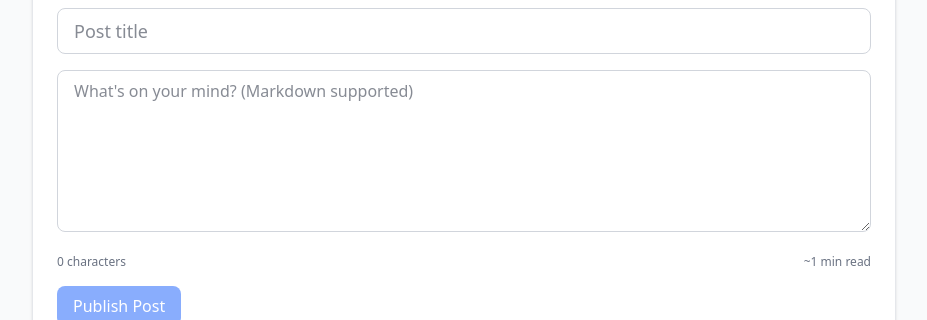
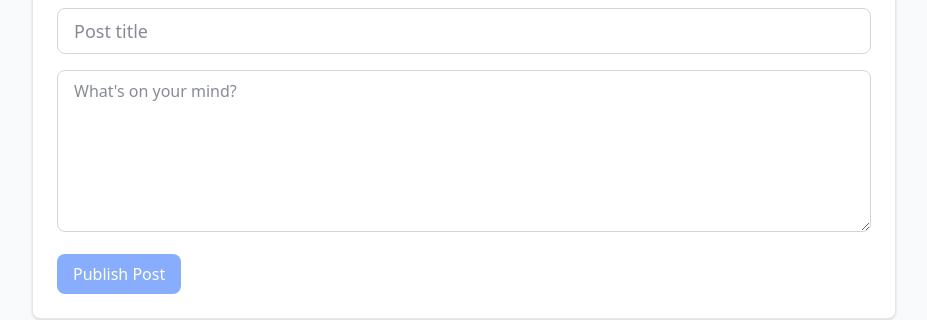
Before and after one commit to od317/blog-site, a Next.js app in the folder frontend/: page / in a window 1280 px wide. Shown: the part 195-515 px from the top of the page, without its empty margins (176-1103 px from the left). Built offline with nearby package versions, Linux system fonts and the light colour scheme; no server answers.

Commit message:
Edit: edit create post form to pass cookies to server action

```diff
--- a/frontend/app/actions/post.actions.ts
+++ b/frontend/app/actions/post.actions.ts
@@ -13,6 +13,7 @@ import { cookies } from "next/headers";
 interface CreatePostInput {
   title: string;
   content: string;
+  cookieString: string; // Add this
 }
 
 interface CreatePostResponse {
@@ -56,12 +57,10 @@ export async function createPost(
   data: CreatePostInput,
 ): Promise<CreatePostResponse> {
   console.log("🔧 SERVER ACTION: createPost called");
-  console.log("🔧 Data:", data);
-  console.log("🔧 NODE_ENV:", process.env.NODE_ENV);
-  console.log("🔧 NEXT_PUBLIC_API_URL:", process.env.NEXT_PUBLIC_API_URL);
+  console.log("🔧 Cookies present:", !!data.cookieString);
+  console.log("🔧 Cookie string length:", data.cookieString?.length || 0);
 
   try {
-    // Validate input
     if (!data.title?.trim()) {
       return { success: false, error: "Title is required" };
     }
@@ -70,26 +69,15 @@ export async function createPost(
       return { success: false, error: "Content is required" };
     }
 
-    // ============================================
-    // IMPORTANT: Get cookies and forward them to the API
-    // ============================================
-    const cookieStore = await cookies();
-    const cookieString = cookieStore.toString();
-
-    console.log("🔧 Cookies present:", !!cookieString);
-    console.log("🔧 Cookie string length:", cookieString.length);
-
-    // Get API URL from environment
     const baseUrl =
       process.env.NEXT_PUBLIC_API_URL || "http://backend:5000/api";
     const url = `${baseUrl}/posts`;
 
-    // Make request to backend with cookies
     const response = await fetch(url, {
       method: "POST",
       headers: {
         "Content-Type": "application/json",
-        Cookie: cookieString, // Forward the cookies!
+        Cookie: data.cookieString, // Use the passed cookies
       },
       body: JSON.stringify({
         title: data.title.trim(),
@@ -99,7 +87,6 @@ export async function createPost(
 
     const responseData = await response.json();
     console.log("🔧 Response status:", response.status);
-    console.log("🔧 Response data:", responseData);
 
     if (!response.ok) {
       return {
@@ -108,7 +95,6 @@ export async function createPost(
       };
     }
 
-    // Revalidate affected paths
     revalidatePath("/");
     revalidatePath(`/profile/${responseData.username}`);
 
--- a/frontend/components/post/CreatePostForm.tsx
+++ b/frontend/components/post/CreatePostForm.tsx
@@ -6,13 +6,6 @@ import { createPost } from "@/app/actions/post.actions";
 import { Button } from "@/components/ui/Button";
 import { Input } from "@/components/ui/Input";
 import { Card } from "@/components/ui/Card";
-
-// ============================================
-// COMPONENT: Create Post Form
-// RENDERING: Client Component
-// STATE MANAGEMENT: useTransition for pending state
-// WHY: Optimistic UI updates, better user experience
-// ============================================
 
 export function CreatePostForm() {
   const router = useRouter();
@@ -27,7 +20,6 @@ export function CreatePostForm() {
     setError(null);
     setSuccess(null);
 
-    // Validate
     if (!title.trim()) {
       setError("Title is required");
       return;
@@ -38,11 +30,15 @@ export function CreatePostForm() {
       return;
     }
 
-    // Use startTransition for better UX
+    // Get cookies from browser
+    const cookieString = document.cookie;
+    console.log("📝 Client cookies:", cookieString);
+
     startTransition(async () => {
       const result = await createPost({
         title: title.trim(),
         content: content.trim(),
+        cookieString, // Pass cookies to server action
       });
 
       if (result.success) {
@@ -50,7 +46,6 @@ export function CreatePostForm() {
         setTitle("");
         setContent("");
 
-        // Redirect after short delay
         setTimeout(() => {
           router.push(`/posts/${result.post?.id}`);
           router.refresh();
@@ -71,7 +66,6 @@ export function CreatePostForm() {
       </div>
 
       <form onSubmit={handleSubmit} className="space-y-4">
-        {/* Title Input */}
         <Input
           placeholder="Post title"
           value={title}
@@ -80,9 +74,8 @@ export function CreatePostForm() {
           className="text-lg font-medium"
         />
 
-        {/* Content Textarea */}
         <textarea
-          placeholder="What's on your mind? (Markdown supported)"
+          placeholder="What's on your mind?"
           value={content}
           onChange={(e) => setContent(e.target.value)}
           disabled={isPending}
@@ -90,27 +83,18 @@ export function CreatePostForm() {
           className="w-full rounded-lg border border-gray-300 px-4 py-2 focus:border-blue-500 focus:outline-none focus:ring-2 focus:ring-blue-500 disabled:bg-gray-100"
         />
 
-        {/* Character counter */}
-        <div className="flex justify-between text-xs text-gray-500">
-          <span>{content.length} characters</span>
-          <span>~{Math.ceil(content.split(/\s+/).length / 200)} min read</span>
-        </div>
-
-        {/* Error Message */}
         {error && (
           <div className="rounded-lg bg-red-50 p-3 text-sm text-red-600">
             {error}
           </div>
         )}
 
-        {/* Success Message */}
         {success && (
           <div className="rounded-lg bg-green-50 p-3 text-sm text-green-600">
             {success}
           </div>
         )}
 
-        {/* Submit Button */}
         <Button
           type="submit"
           isLoading={isPending}
```
